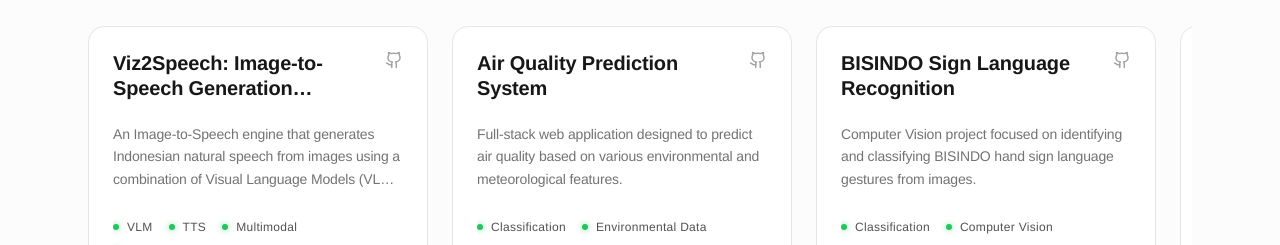
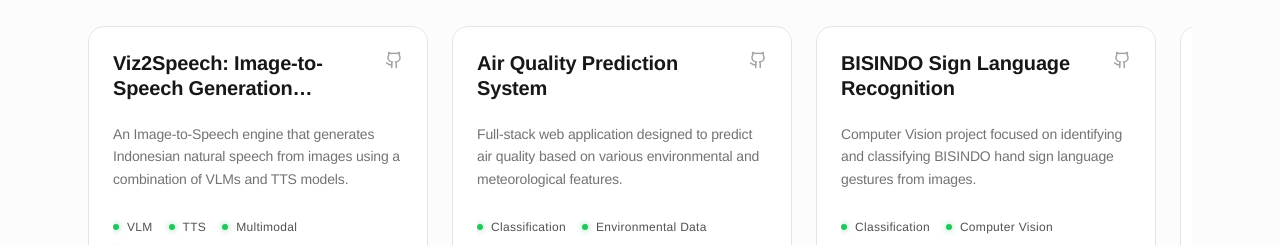
Before and after one commit to abidalfrz/portfolio, a React (Vite) app: page / in a window 1280 px wide. Shown: the part 4200-4445 px from the top of the page. Built offline with nearby package versions, Linux system fonts and the light colour scheme.

Commit message:
fix: link cv

```diff
--- a/src/constants.jsx
+++ b/src/constants.jsx
@@ -131,7 +131,7 @@ export const PROJECTS = [
   {
     title: "Viz2Speech: Image-to-Speech Generation System",
     tags : ["VLM", "TTS", "Multimodal", "Generative AI"],
-    description: "An Image-to-Speech engine that generates Indonesian natural speech from images using a combination of Visual Language Models (VLM) and Text-to-Speech (TTS) technologies.",
+    description: "An Image-to-Speech engine that generates Indonesian natural speech from images using a combination of VLMs and TTS models.",
     techStack: ["Python", "PyTorch", "FastAPI", "Gradio", "Ngrok"],
     link: "",
     github: "https://github.com/abidalfrz/Viz2Speech"
@@ -276,7 +276,7 @@ export const SOCIAL_LINKS = [
   {
     platform: "CV",
     icon: <FileUser size={20} />,
-    href: "https://drive.google.com/file/d/1rWgQ-QwoHvcYLH-GPvmKzQB9GNtUzNbq/view?usp=sharing",
+    href: "https://drive.google.com/file/d/1jmaJVwRLdapxU0ZKcW2nGDHZoCdoB-Ne/view?usp=sharing",
     name: "View CV"
   },
 ];
```
